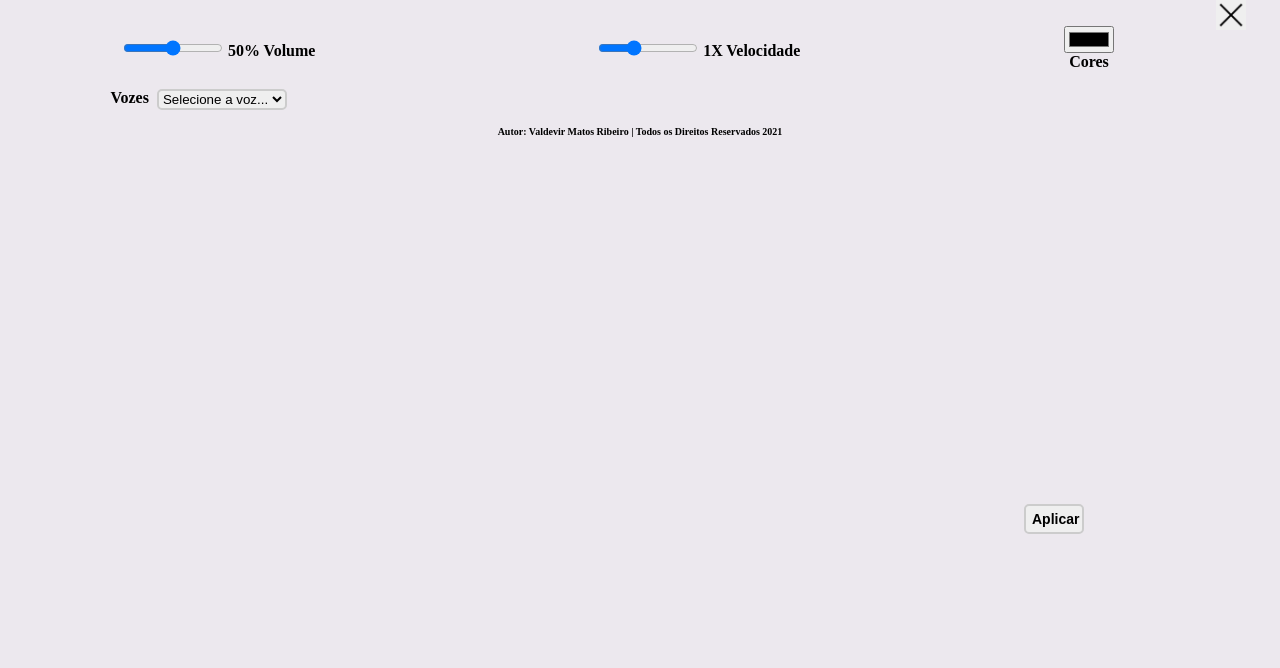
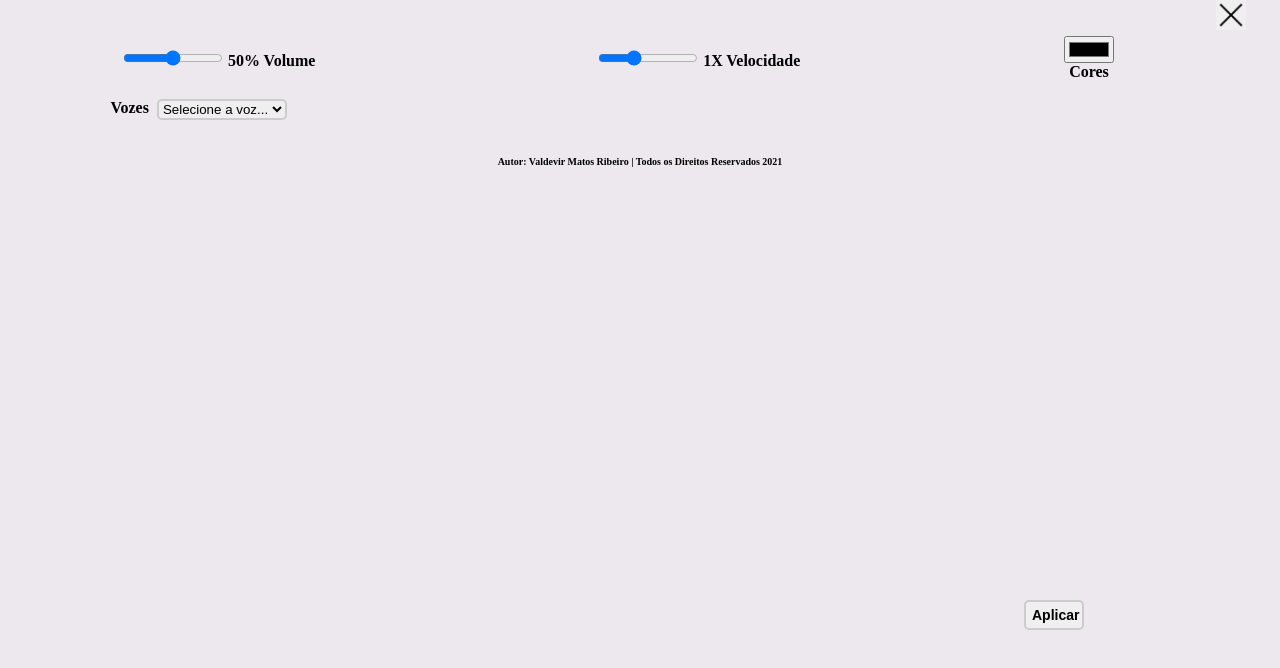
Before and after one commit to valdevirmrib/SpeechNet, a plain HTML site: page configuracoes.html in a window 1280 px wide. Drawn offline with Linux system fonts and the light colour scheme.

Commit message:
Atualização

```diff
--- a/css/iframe.css
+++ b/css/iframe.css
@@ -41,7 +41,7 @@ button {
     position:absolute;
     float: right;
     left: 80%;
-    top: 63%;
+    top: 75%;
     color: var(--corTexto);
 }
 
@@ -61,6 +61,7 @@ table {
     width: 100%;
     border: none #000000;
     font-weight: bold;
+    margin-top: 10px;
 }
 
 td {
@@ -102,6 +103,8 @@ label {
 footer {
     font-size: 10px;
     text-align: center;
+    margin-top: 20px;
+    margin-bottom: 0px;
 }
 select{
     border:solid;
```
